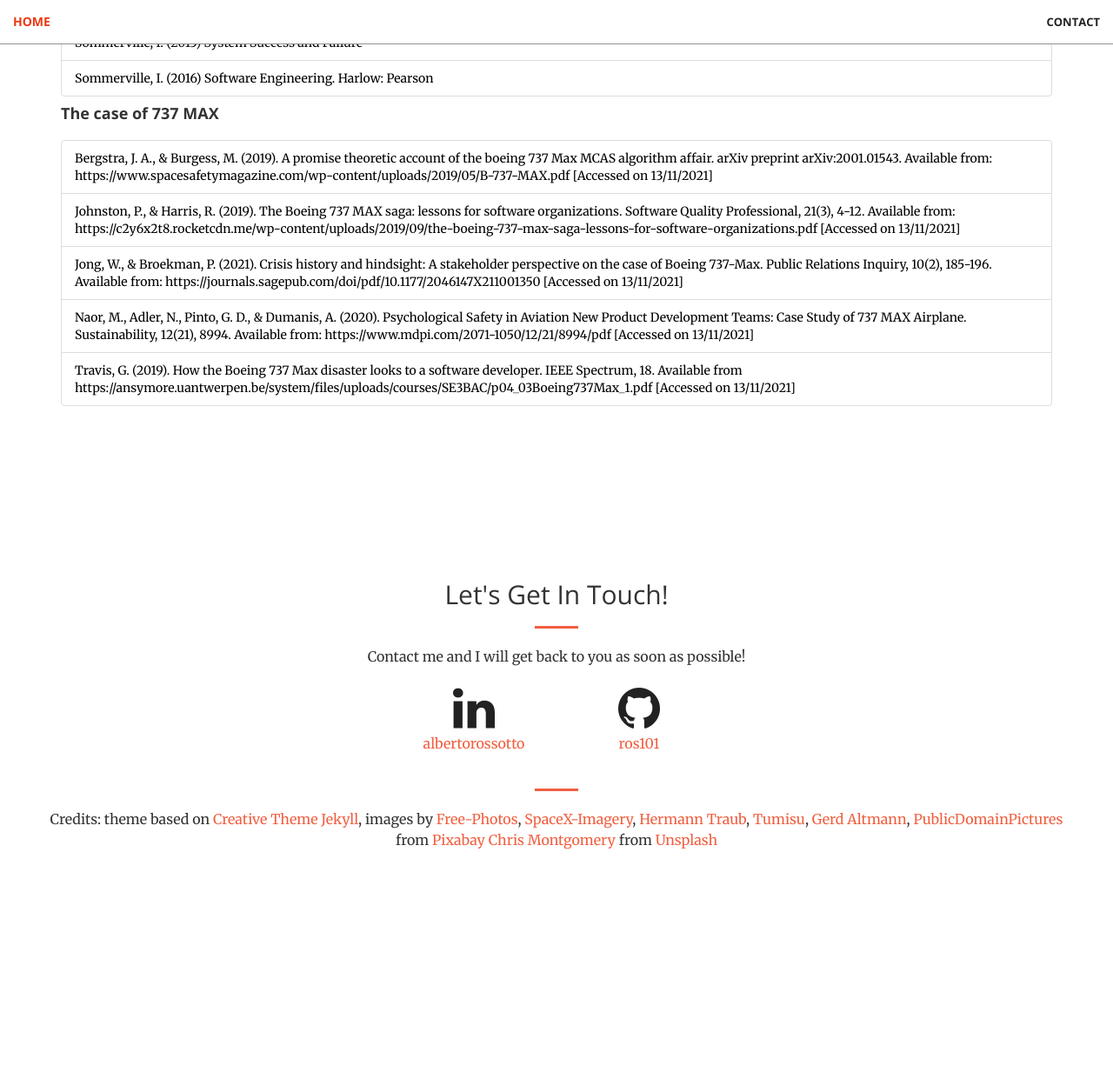
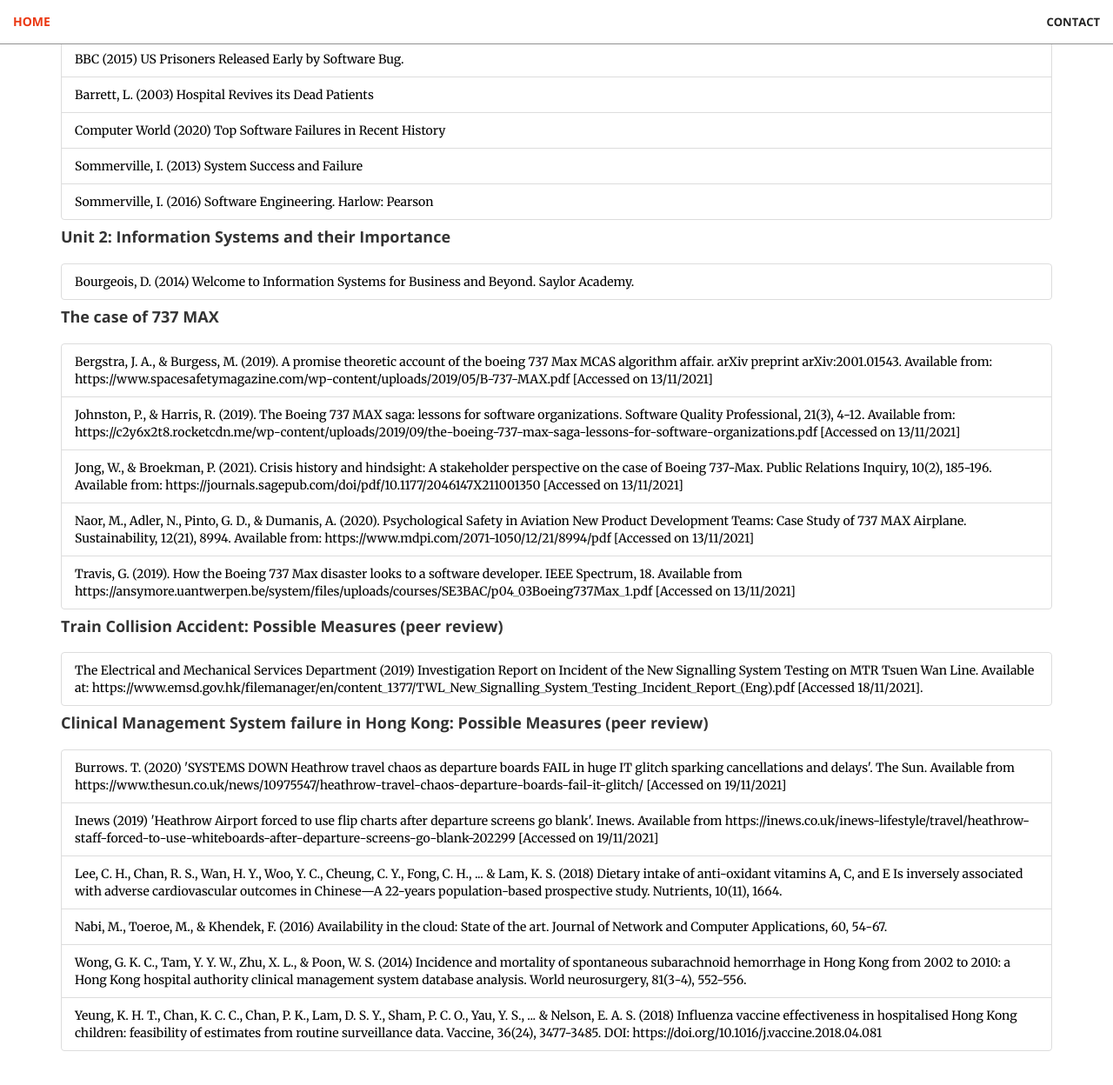
Before and after one commit to ros101/ros101-ros101.github.io, a Jekyll site: the page built from object/index.md, in a window 1280 px wide and 1400 px high, scrolled down 1107 px. Shown: the top 1248 px of the window at 87% size. Built offline with Jekyll 4.4.1, drawn with Linux system fonts in a browser that asks for light colours; before the commit the page ends 2205 px from its top, so only the background shows below that; some of the changed text lies outside the part shown.

Commit message:
add unit 2 comments

```diff
--- a/object/index.md
+++ b/object/index.md
@@ -13,6 +13,12 @@ artifacts:
   - artifact:
     url: ./incident
     title: The case of 737 MAX
+  - artifact:
+    url: ./incident-train
+    title: Train Collision Accident&#58; Possible Measures (peer review)
+  - artifact:
+    url: ./incident-cms
+    title: Clinical Management System failure in Hong Kong&#58; Possible Measures (peer review)
 endOfModuleArtifacts:
   #- endOfModuleArtifact:
   #  url: harvard-references-final.pdf
@@ -36,6 +42,10 @@ readings:
     - Computer World (2020) Top Software Failures in Recent History
     - Sommerville, I. (2013) System Success and Failure
   - group:
+    title: Unit 2&#58; Information Systems and their Importance
+    list:
+    - Bourgeois, D. (2014) Welcome to Information Systems for Business and Beyond. Saylor Academy.
+  - group:
     title: The case of 737 MAX
     list:
     - Bergstra, J. A., & Burgess, M. (2019). A promise theoretic account of the boeing 737 Max MCAS algorithm affair. arXiv preprint arXiv:2001.01543. Available from&#58; https://www.spacesafetymagazine.com/wp-content/uploads/2019/05/B-737-MAX.pdf [Accessed on 13/11/2021]
@@ -43,5 +53,18 @@ readings:
     - Jong, W., & Broekman, P. (2021). Crisis history and hindsight&#58; A stakeholder perspective on the case of Boeing 737-Max. Public Relations Inquiry, 10(2), 185-196. Available from&#58; https://journals.sagepub.com/doi/pdf/10.1177/2046147X211001350 [Accessed on 13/11/2021]
     - Naor, M., Adler, N., Pinto, G. D., & Dumanis, A. (2020). Psychological Safety in Aviation New Product Development Teams&#58; Case Study of 737 MAX Airplane. Sustainability, 12(21), 8994. Available from&#58; https://www.mdpi.com/2071-1050/12/21/8994/pdf [Accessed on 13/11/2021]
     - Travis, G. (2019). How the Boeing 737 Max disaster looks to a software developer. IEEE Spectrum, 18. Available from https://ansymore.uantwerpen.be/system/files/uploads/courses/SE3BAC/p04_03Boeing737Max_1.pdf [Accessed on 13/11/2021]
+  - group:
+    title: Train Collision Accident&#58; Possible Measures (peer review)
+    list:
+    - The Electrical and Mechanical Services Department (2019) Investigation Report on Incident of the New Signalling System Testing on MTR Tsuen Wan Line. Available at&#58; https://www.emsd.gov.hk/filemanager/en/content_1377/TWL_New_Signalling_System_Testing_Incident_Report_(Eng).pdf [Accessed 18/11/2021].
+  - group:
+    title: Clinical Management System failure in Hong Kong&#58; Possible Measures (peer review)
+    list:
+    - Inews (2019) 'Heathrow Airport forced to use flip charts after departure screens go blank'. Inews. Available from https://inews.co.uk/inews-lifestyle/travel/heathrow-staff-forced-to-use-whiteboards-after-departure-screens-go-blank-202299 [Accessed on 19/11/2021]
+    - Lee, C. H., Chan, R. S., Wan, H. Y., Woo, Y. C., Cheung, C. Y., Fong, C. H., ... & Lam, K. S. (2018) Dietary intake of anti-oxidant vitamins A, C, and E Is inversely associated with adverse cardiovascular outcomes in Chinese—A 22-years population-based prospective study. Nutrients, 10(11), 1664.
+    - Nabi, M., Toeroe, M., & Khendek, F. (2016) Availability in the cloud&#58; State of the art. Journal of Network and Computer Applications, 60, 54-67.
+    - Burrows. T. (2020) 'SYSTEMS DOWN Heathrow travel chaos as departure boards FAIL in huge IT glitch sparking cancellations and delays'. The Sun. Available from https://www.thesun.co.uk/news/10975547/heathrow-travel-chaos-departure-boards-fail-it-glitch/ [Accessed on 19/11/2021]
+    - Yeung, K. H. T., Chan, K. C. C., Chan, P. K., Lam, D. S. Y., Sham, P. C. O., Yau, Y. S., ... & Nelson, E. A. S. (2018) Influenza vaccine effectiveness in hospitalised Hong Kong children&#58; feasibility of estimates from routine surveillance data. Vaccine, 36(24), 3477-3485. DOI&#58; https://doi.org/10.1016/j.vaccine.2018.04.081
+    - Wong, G. K. C., Tam, Y. Y. W., Zhu, X. L., & Poon, W. S. (2014) Incidence and mortality of spontaneous subarachnoid hemorrhage in Hong Kong from 2002 to 2010&#58; a Hong Kong hospital authority clinical management system database analysis. World neurosurgery, 81(3-4), 552-556.
 
 ---
```
Also changed, not shown: index.md (+1 -1 lines), object/incident-cms.md (added, +28 -0 lines), object/incident-train.md (added, +15 -0 lines).
